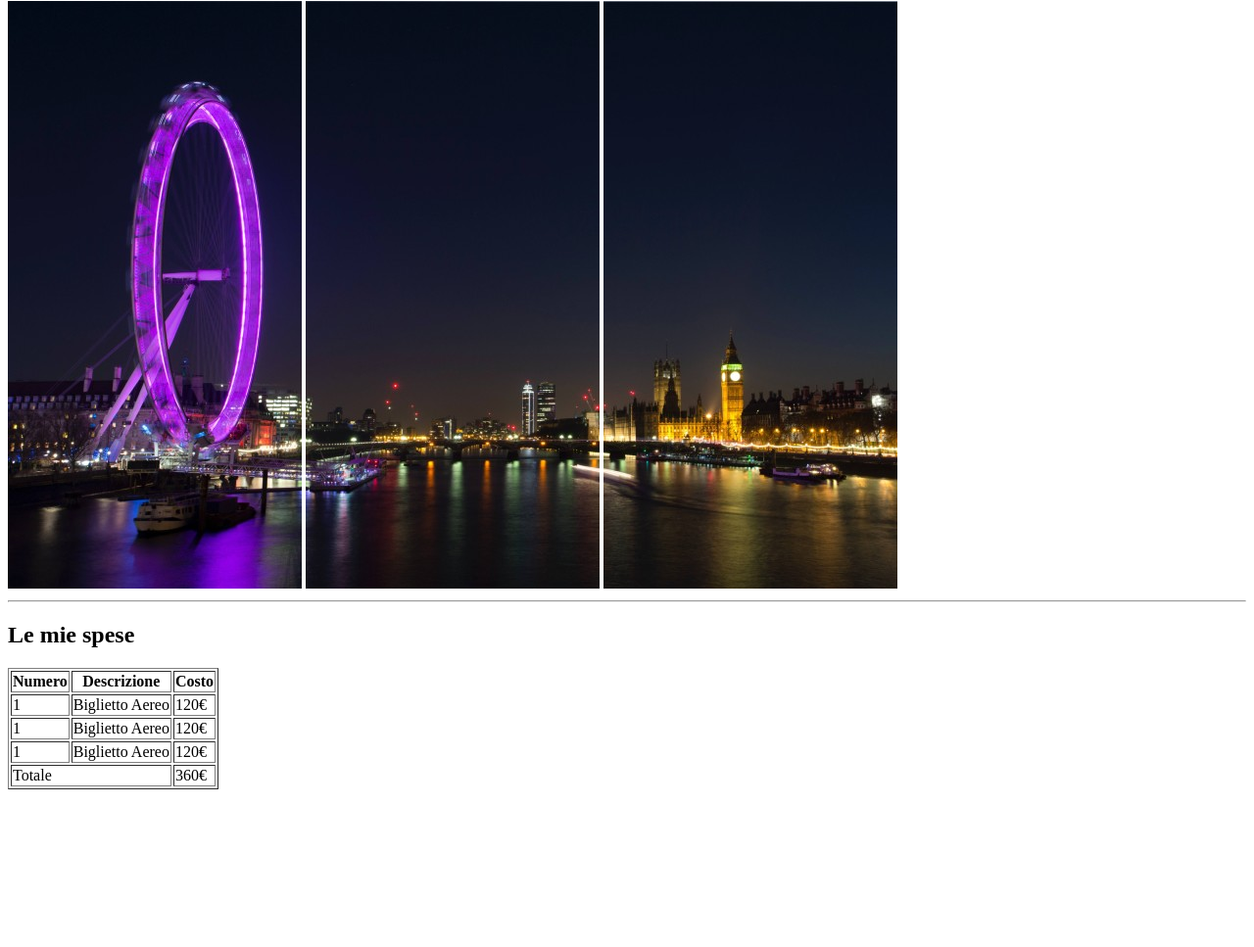
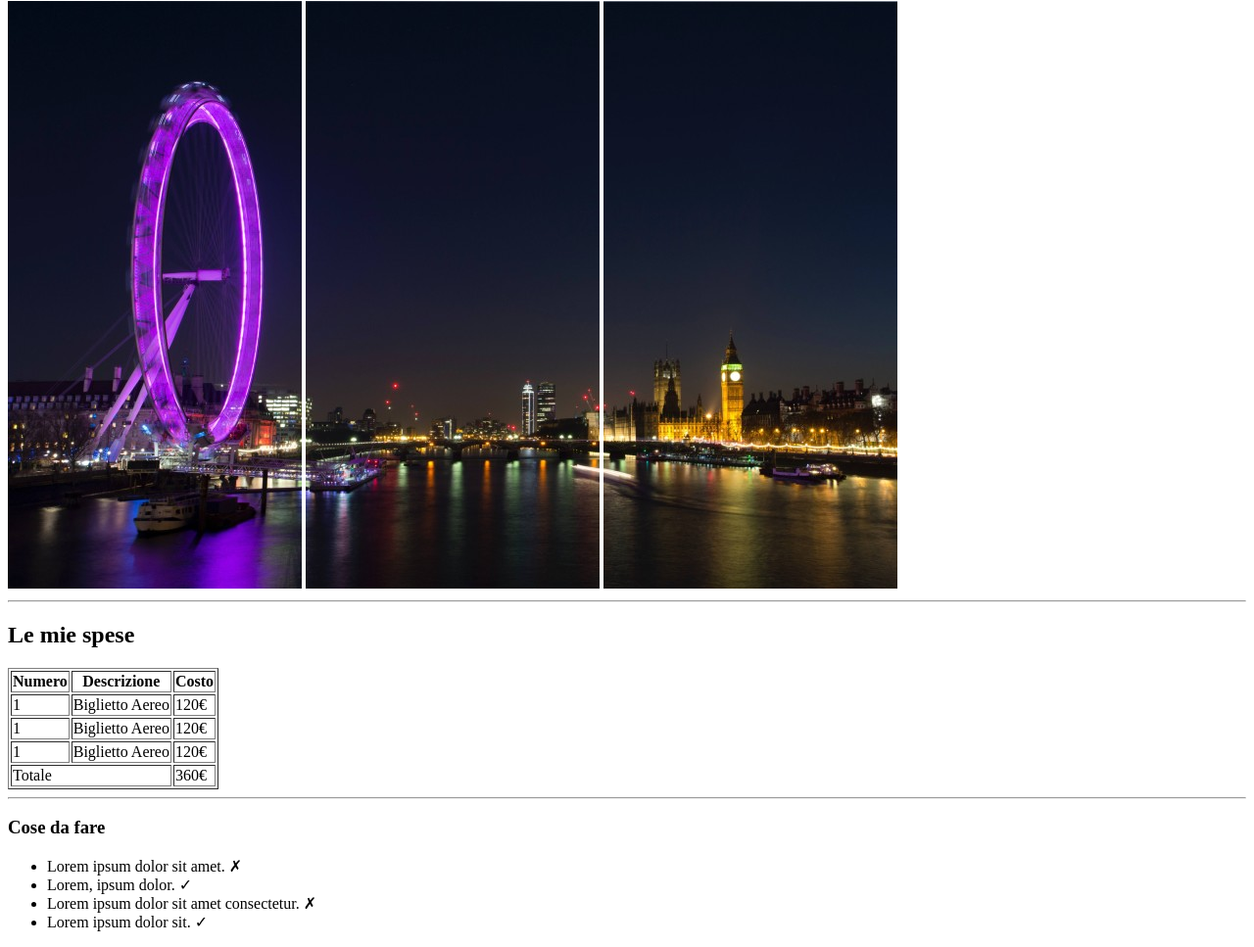
Before and after one commit to TizianoN/117-london-trip, a plain HTML site: page index.html in a window 1280 px wide. Shown: the part 79-1046 px from the top of the page at 98% size. Before the commit the page ends 893 px from the top, so only its background shows below. Drawn offline with Linux system fonts and the light colour scheme.

Commit message:
add to do list

```diff
--- a/index.html
+++ b/index.html
@@ -70,8 +70,20 @@
       </table>
     </section>
 
+    <!-- separatore -->
+    <hr>
+
     <!-- cose da fare -->
-    <section></section>
+    <section>
+      <h3>Cose da fare</h3>
+      <ul>
+        <li>Lorem ipsum dolor sit amet. &cross;</li>
+        <li>Lorem, ipsum dolor. &check;</li>
+        <li>Lorem ipsum dolor sit amet consectetur. &cross;</li>
+        <li>Lorem ipsum dolor sit. &check;</li>
+      </ul>
+
+    </section>
 
     <!-- info utili -->
     <section></section>
```
